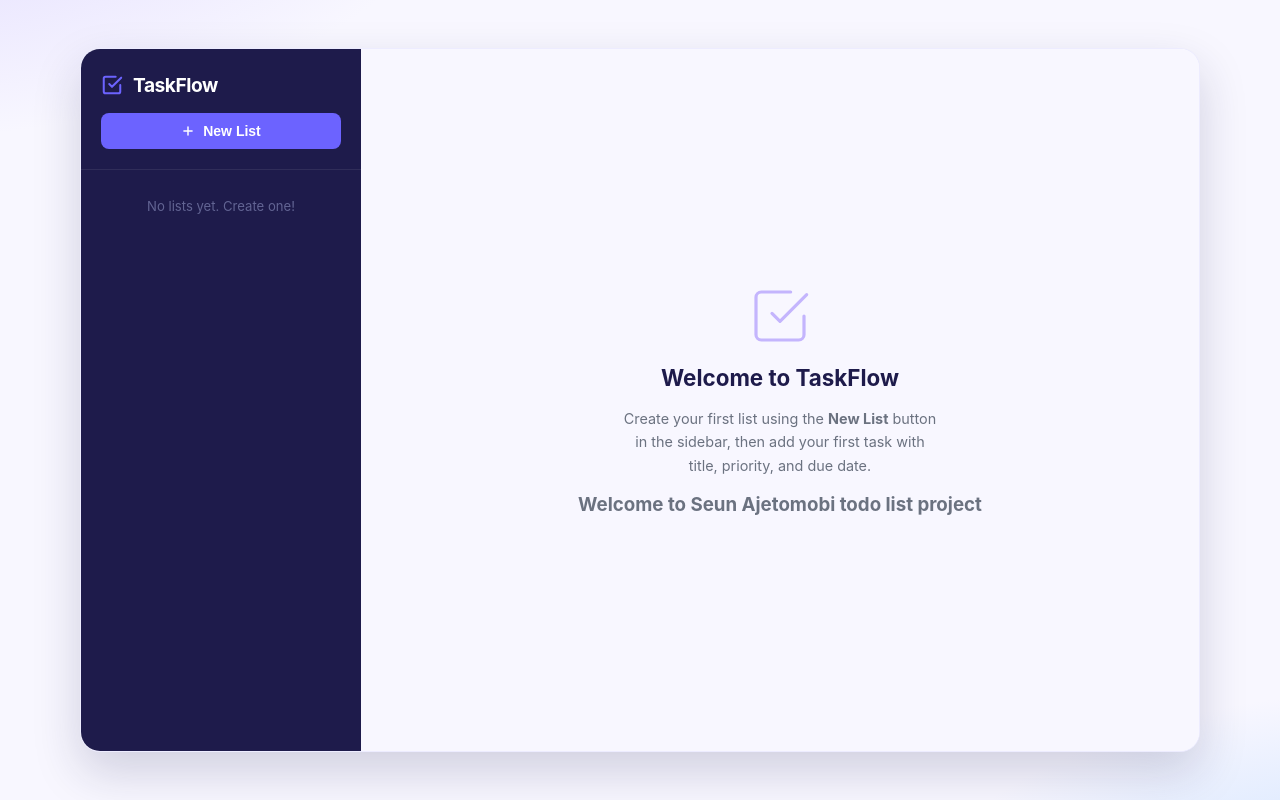
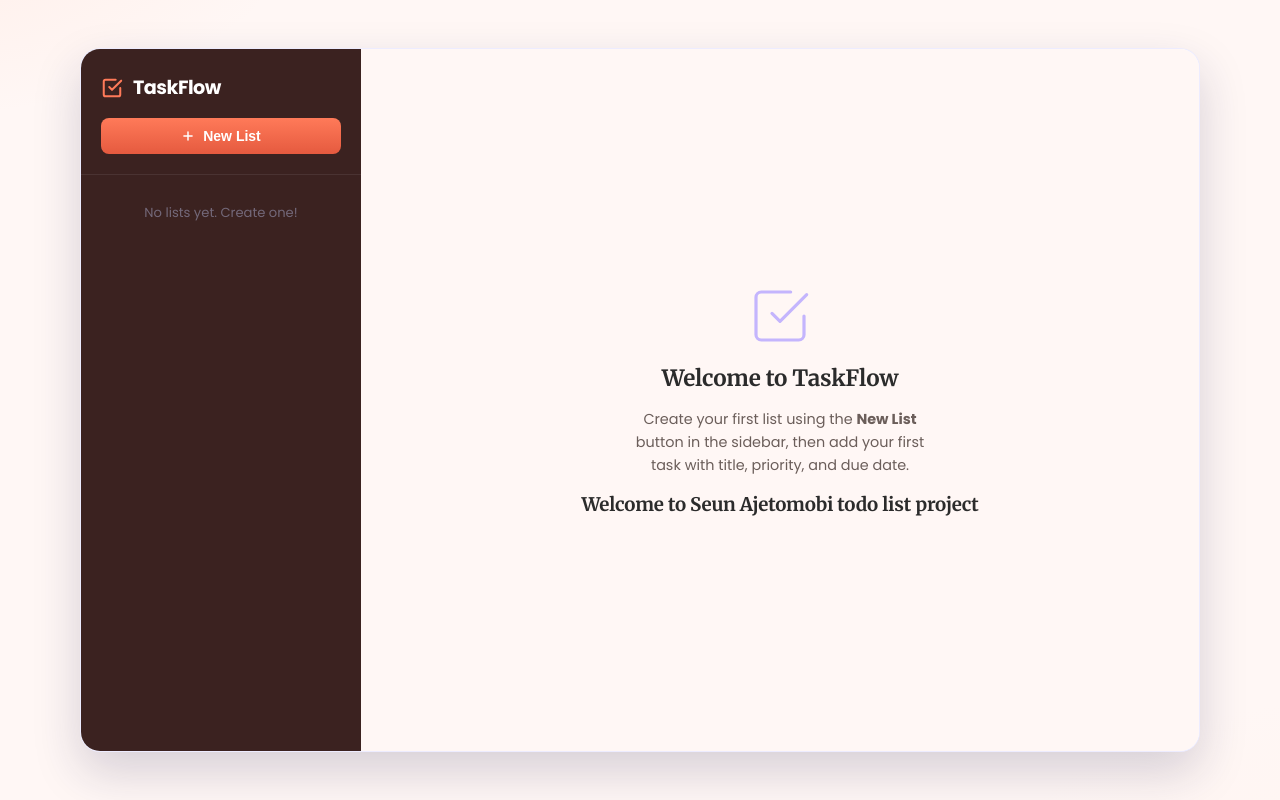
Before and after one commit to seunajetomobi/to_do_list, a React (Vite) app: page / in a window 1280 px wide. Built offline with nearby package versions, Linux system fonts and the light colour scheme.

Commit message:
chore(ui): warm theme, lovely fonts, UX polish; add deploy scripts

```diff
--- a/index.html
+++ b/index.html
@@ -3,6 +3,8 @@
   <head>
     <meta charset="UTF-8" />
     <link rel="icon" type="image/svg+xml" href="./favicon.svg" />
+    <!-- Lovely warm fonts -->
+    <link href="https://fonts.googleapis.com/css2?family=Merriweather:ital,wght@0,700;1,700&family=Poppins:wght@300;400;500;600;700&display=swap" rel="stylesheet">
     <meta name="viewport" content="width=device-width, initial-scale=1.0" />
     <title>TaskFlow</title>
   </head>
--- a/package.json
+++ b/package.json
@@ -11,6 +11,8 @@
     "build": "tsc -b && vite build",
     "build:pages": "tsc -b && vite build --base=./",
     "build:aws": "VITE_BASE_PATH=/ tsc -b && vite build",
+    "deploy:pages": "npm run build:pages && npx gh-pages -d dist",
+    "deploy:aws": "npm run build && ( [ -z \"$BUCKET\" ] && echo \"Set BUCKET env var (export BUCKET=your-bucket)\" && exit 1 || aws s3 sync dist/ s3://$BUCKET/ --delete )",
     "lint": "eslint .",
     "preview": "vite preview"
   },
@@ -34,6 +36,6 @@
     "globals": "^17.4.0",
     "typescript": "~5.9.3",
     "typescript-eslint": "^8.57.0",
-    "vite": "^5.4.19"
+    "vite": "^8.0.2"
   }
 }
--- a/src/index.css
+++ b/src/index.css
@@ -1,4 +1,6 @@
-*, *::before, *::after {
+*,
+*::before,
+*::after {
   box-sizing: border-box;
   margin: 0;
   padding: 0;
@@ -6,30 +8,52 @@
 
 :root {
   --sidebar-width: 280px;
-  --accent: #6c63ff;
-  --accent-light: #ede9fe;
-  --accent-dark: #4f46e5;
-  --bg: #f8f7ff;
+  /* Warm lovely palette */
+  --accent: #ff7a59; /* coral */
+  --accent-light: #fff4ef; /* peach tint */
+  --accent-dark: #e55a3f; /* deep coral */
+  --bg: #fff7f5; /* soft warm background */
   --surface: #ffffff;
-  --sidebar-bg: #1e1b4b;
-  --sidebar-text: #c7d2fe;
-  --sidebar-active: rgba(109,99,255,0.3);
-  --text: #1e1b4b;
-  --text-muted: #6b7280;
-  --border: #e5e7eb;
-  --done-color: #10b981;
+  --sidebar-bg: #3b2220; /* warm deep chocolate */
+  --sidebar-text: #ffdeda;
+  --sidebar-active: rgba(255, 122, 89, 0.14);
+  --text: #2b2b2b;
+  --text-muted: #6b5e5a;
+  --border: #f0e6e4;
+  --done-color: #16a34a;
   --danger: #ef4444;
   --danger-hover: #dc2626;
-  --shadow: 0 4px 24px rgba(109,99,255,0.10);
+  --shadow: 0 10px 40px rgba(255, 122, 89, 0.08);
   --radius: 12px;
   --radius-sm: 8px;
-  font-family: 'Inter', system-ui, -apple-system, sans-serif;
+  font-family:
+    "Poppins",
+    system-ui,
+    -apple-system,
+    sans-serif;
+}
+
+/* Headings use a lovely serif for personality */
+h1,
+h2,
+h3 {
+  font-family: "Merriweather", Georgia, serif;
+  color: var(--text);
+  letter-spacing: -0.2px;
 }
 
 body {
   background:
-    radial-gradient(1200px 600px at -10% -20%, #ddd6fe 0%, rgba(221,214,254,0) 50%),
-    radial-gradient(1000px 520px at 110% 120%, #bfdbfe 0%, rgba(191,219,254,0) 52%),
+    radial-gradient(
+      900px 420px at -10% -10%,
+      rgba(255, 186, 160, 0.16) 0%,
+      rgba(255, 186, 160, 0) 48%
+    ),
+    radial-gradient(
+      800px 360px at 110% 110%,
+      rgba(255, 229, 214, 0.14) 0%,
+      rgba(255, 229, 214, 0) 52%
+    ),
     var(--bg);
   color: var(--text);
   min-height: 100vh;
@@ -48,7 +72,7 @@ body {
   overflow: hidden;
   border-radius: 20px;
   box-shadow: 0 20px 48px rgba(30, 27, 75, 0.18);
-  border: 1px solid rgba(109,99,255,0.12);
+  border: 1px solid rgba(109, 99, 255, 0.12);
   background: var(--surface);
 }
 
@@ -85,7 +109,7 @@ body {
 
 .sidebar-header {
   padding: 0 20px 20px;
-  border-bottom: 1px solid rgba(255,255,255,0.08);
+  border-bottom: 1px solid rgba(255, 255, 255, 0.08);
 }
 
 .sidebar-logo {
@@ -109,7 +133,11 @@ body {
   align-items: center;
   justify-content: center;
   gap: 8px;
-  background: var(--accent);
+  background: linear-gradient(
+    180deg,
+    var(--accent) 0%,
+    var(--accent-dark) 100%
+  );
   color: #fff;
   border: none;
   border-radius: var(--radius-sm);
@@ -117,7 +145,9 @@ body {
   font-size: 0.875rem;
   font-weight: 600;
   cursor: pointer;
-  transition: background 0.2s, transform 0.1s;
+  transition:
+    background 0.2s,
+    transform 0.1s;
 }
 
 .new-list-btn:hover {
@@ -133,11 +163,16 @@ body {
   overflow-y: auto;
   padding: 12px 0;
   scrollbar-width: thin;
-  scrollbar-color: rgba(255,255,255,0.1) transparent;
+  scrollbar-color: rgba(255, 255, 255, 0.1) transparent;
 }
 
-.lists-section::-webkit-scrollbar { width: 4px; }
-.lists-section::-webkit-scrollbar-thumb { background: rgba(255,255,255,0.15); border-radius: 4px; }
+.lists-section::-webkit-scrollbar {
+  width: 4px;
+}
+.lists-section::-webkit-scrollbar-thumb {
+  background: rgba(255, 255, 255, 0.15);
+  border-radius: 4px;
+}
 
 .list-item {
   display: flex;
@@ -146,14 +181,16 @@ body {
   padding: 10px 20px;
   cursor: pointer;
   border-left: 3px solid transparent;
-  transition: background 0.15s, border-color 0.15s;
+  transition:
+    background 0.15s,
+    border-color 0.15s;
   color: var(--sidebar-text);
   user-select: none;
   position: relative;
 }
 
 .list-item:hover {
-  background: rgba(255,255,255,0.06);
+  background: rgba(255, 255, 255, 0.06);
 }
 
 .list-item.active {
@@ -173,7 +210,7 @@ body {
 
 .list-item-name-input {
   flex: 1;
-  background: rgba(255,255,255,0.12);
+  background: rgba(255, 255, 255, 0.12);
   border: 1px solid var(--accent);
   border-radius: 4px;
   color: #fff;
@@ -185,7 +222,7 @@ body {
 
 .list-item-count {
   font-size: 0.75rem;
-  background: rgba(255,255,255,0.12);
+  background: rgba(255, 255, 255, 0.12);
   color: var(--sidebar-text);
   padding: 2px 7px;
   border-radius: 99px;
@@ -194,7 +231,7 @@ body {
 }
 
 .list-item.active .list-item-count {
-  background: rgba(109,99,255,0.5);
+  background: rgba(109, 99, 255, 0.5);
   color: #e0e7ff;
 }
 
@@ -218,17 +255,19 @@ body {
   display: flex;
   align-items: center;
   justify-content: center;
-  transition: color 0.15s, background 0.15s;
+  transition:
+    color 0.15s,
+    background 0.15s;
 }
 
 .icon-btn:hover {
   color: #fff;
-  background: rgba(255,255,255,0.12);
+  background: rgba(255, 255, 255, 0.12);
 }
 
 .icon-btn.danger:hover {
   color: #fca5a5;
-  background: rgba(239,68,68,0.2);
+  background: rgba(239, 68, 68, 0.2);
 }
 
 /* ─── Main ─── */
@@ -247,7 +286,7 @@ body {
   display: flex;
   align-items: center;
   gap: 14px;
-  box-shadow: 0 1px 4px rgba(0,0,0,0.04);
+  box-shadow: 0 1px 4px rgba(0, 0, 0, 0.04);
 }
 
 .main-header h1 {
@@ -255,6 +294,11 @@ body {
   font-weight: 700;
   color: var(--text);
   flex: 1;
+}
+
+.main-header {
+  gap: 18px;
+  padding: 28px 32px 22px;
 }
 
 .main-header-subtitle {
@@ -279,7 +323,9 @@ body {
   font-size: 0.9rem;
   color: var(--text);
   outline: none;
-  transition: border-color 0.2s, box-shadow 0.2s;
+  transition:
+    border-color 0.2s,
+    box-shadow 0.2s;
 }
 
 .task-meta-select,
@@ -293,7 +339,9 @@ body {
   font-size: 0.86rem;
   color: var(--text);
   outline: none;
-  transition: border-color 0.2s, box-shadow 0.2s;
+  transition:
+    border-color 0.2s,
+    box-shadow 0.2s;
 }
 
 .task-meta-select:focus,
@@ -301,7 +349,7 @@ body {
 .task-tools-select:focus,
 .task-search-input:focus {
   border-color: var(--accent);
-  box-shadow: 0 0 0 3px rgba(109,99,255,0.12);
+  box-shadow: 0 0 0 3px rgba(109, 99, 255, 0.12);
 }
 
 .task-meta-select {
@@ -372,7 +420,10 @@ body {
   font-size: 0.78rem;
   font-weight: 700;
   cursor: pointer;
-  transition: background 0.2s, color 0.2s, border-color 0.2s;
+  transition:
+    background 0.2s,
+    color 0.2s,
+    border-color 0.2s;
 }
 
 .tool-btn:hover:not(:disabled) {
@@ -398,7 +449,25 @@ body {
 
 .add-item-input:focus {
   border-color: var(--accent);
-  box-shadow: 0 0 0 3px rgba(109,99,255,0.12);
+  box-shadow: 0 0 0 3px rgba(109, 99, 255, 0.12);
+}
+
+/* Accessibility: clear focus-visible styles */
+:focus-visible {
+  outline: 3px solid rgba(255, 122, 89, 0.18);
+  outline-offset: 2px;
+}
+
+button,
+.icon-btn {
+  transition:
+    transform 120ms ease,
+    box-shadow 140ms ease;
+}
+
+button:active,
+.icon-btn:active {
+  transform: translateY(1px) scale(0.995);
 }
 
 .add-item-btn {
@@ -414,11 +483,17 @@ body {
   align-items: center;
   gap: 6px;
   white-space: nowrap;
-  transition: background 0.2s, transform 0.1s;
+  transition:
+    background 0.2s,
+    transform 0.1s;
 }
 
-.add-item-btn:hover { background: var(--accent-dark); }
-.add-item-btn:active { transform: scale(0.97); }
+.add-item-btn:hover {
+  background: var(--accent-dark);
+}
+.add-item-btn:active {
+  transform: scale(0.97);
+}
 
 /* ─── Items list ─── */
 .items-container {
@@ -457,12 +532,14 @@ body {
   border-radius: var(--radius);
   border: 1.5px solid var(--border);
   box-shadow: var(--shadow);
-  transition: box-shadow 0.2s, border-color 0.2s;
+  transition:
+    box-shadow 0.2s,
+    border-color 0.2s;
   overflow: hidden;
 }
 
 .todo-card:hover {
-  box-shadow: 0 6px 30px rgba(109,99,255,0.13);
+  box-shadow: 0 6px 30px rgba(109, 99, 255, 0.13);
   border-color: #d1c4fd;
 }
 
@@ -489,7 +566,9 @@ body {
   display: flex;
   align-items: center;
   justify-content: center;
-  transition: border-color 0.2s, background 0.2s;
+  transition:
+    border-color 0.2s,
+    background 0.2s;
 }
 
 .check-btn:hover {
@@ -642,7 +721,9 @@ body {
   font-size: 0.8rem;
   font-weight: 600;
   color: var(--text-muted);
-  transition: background 0.15s, color 0.15s;
+  transition:
+    background 0.15s,
+    color 0.15s;
   display: flex;
   align-items: center;
   min-width: 28px;
@@ -675,18 +756,32 @@ body {
   color: var(--text);
 }
 
-.ProseMirror p { margin-bottom: 0.4em; }
-.ProseMirror p:last-child { margin-bottom: 0; }
-.ProseMirror ul, .ProseMirror ol { padding-left: 1.4em; margin-bottom: 0.4em; }
-.ProseMirror strong { font-weight: 700; }
-.ProseMirror em { font-style: italic; }
-.ProseMirror u { text-decoration: underline; }
+.ProseMirror p {
+  margin-bottom: 0.4em;
+}
+.ProseMirror p:last-child {
+  margin-bottom: 0;
+}
+.ProseMirror ul,
+.ProseMirror ol {
+  padding-left: 1.4em;
+  margin-bottom: 0.4em;
+}
+.ProseMirror strong {
+  font-weight: 700;
+}
+.ProseMirror em {
+  font-style: italic;
+}
+.ProseMirror u {
+  text-decoration: underline;
+}
 .ProseMirror code {
   background: #f0eeff;
   border-radius: 4px;
   padding: 1px 5px;
   font-size: 0.82em;
-  font-family: 'Fira Mono', 'Courier New', monospace;
+  font-family: "Fira Mono", "Courier New", monospace;
   color: var(--accent-dark);
 }
 
@@ -771,7 +866,9 @@ body {
 
 /* ─── Responsive tweaks ─── */
 @media (max-width: 1200px) {
-  body { padding: 18px; }
+  body {
+    padding: 18px;
+  }
   #root {
     width: min(1040px, 100%);
     height: min(90dvh, 820px);
@@ -779,30 +876,52 @@ body {
 }
 
 @media (max-width: 1024px) {
-  :root { --sidebar-width: 248px; }
+  :root {
+    --sidebar-width: 248px;
+  }
   #root {
     width: min(960px, 100%);
     height: min(92dvh, 780px);
     border-radius: 16px;
   }
-  .main-header { padding: 22px 24px 16px; }
-  .add-item-form { padding: 16px 24px; }
-  .items-container { padding: 18px 24px; }
+  .main-header {
+    padding: 22px 24px 16px;
+  }
+  .add-item-form {
+    padding: 16px 24px;
+  }
+  .items-container {
+    padding: 18px 24px;
+  }
 }
 
 @media (max-width: 820px) {
-  :root { --sidebar-width: 220px; }
-  body { padding: 12px; }
+  :root {
+    --sidebar-width: 220px;
+  }
+  body {
+    padding: 12px;
+  }
   #root {
     width: 100%;
     height: min(94dvh, 740px);
     border-radius: 14px;
   }
-  .sidebar-header { padding: 0 14px 16px; }
-  .list-item { padding: 10px 14px; }
-  .main-header h1 { font-size: 1.28rem; }
-  .todo-card-header { padding: 12px 14px; }
-  .todo-card-body { padding: 10px 14px; }
+  .sidebar-header {
+    padding: 0 14px 16px;
+  }
+  .list-item {
+    padding: 10px 14px;
+  }
+  .main-header h1 {
+    font-size: 1.28rem;
+  }
+  .todo-card-header {
+    padding: 12px 14px;
+  }
+  .todo-card-body {
+    padding: 10px 14px;
+  }
 }
 
 @media (max-width: 700px) {
@@ -833,8 +952,12 @@ body {
 }
 
 @media (max-width: 640px) {
-  :root { --sidebar-width: 200px; }
-  body { padding: 0; }
+  :root {
+    --sidebar-width: 200px;
+  }
+  body {
+    padding: 0;
+  }
   #root {
     width: 100vw;
     height: 100dvh;
@@ -936,7 +1059,9 @@ body {
 }
 
 @media (max-width: 480px) {
-  :root { --sidebar-width: 160px; }
+  :root {
+    --sidebar-width: 160px;
+  }
   .sidebar-drawer .sidebar {
     min-width: 170px;
     width: min(82vw, 220px);
```
Also changed, not shown: src/utils/storage.ts (+45 -14 lines), 1 other file (tests, documents, lock files or other folders).
